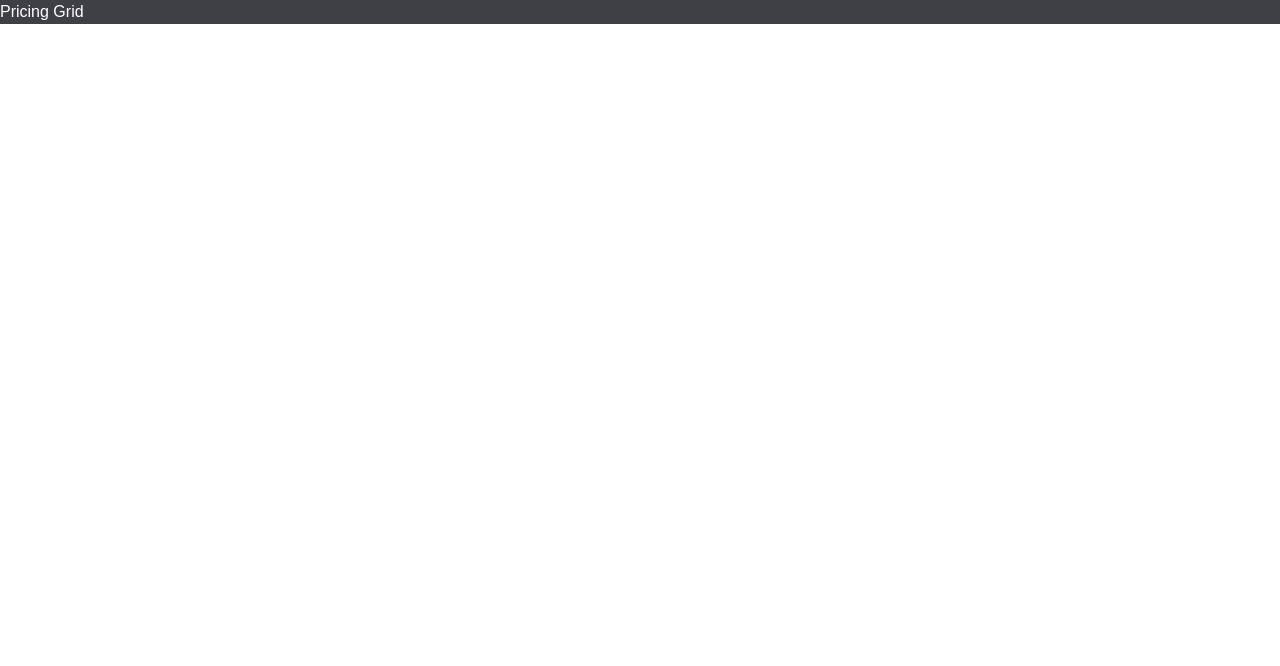
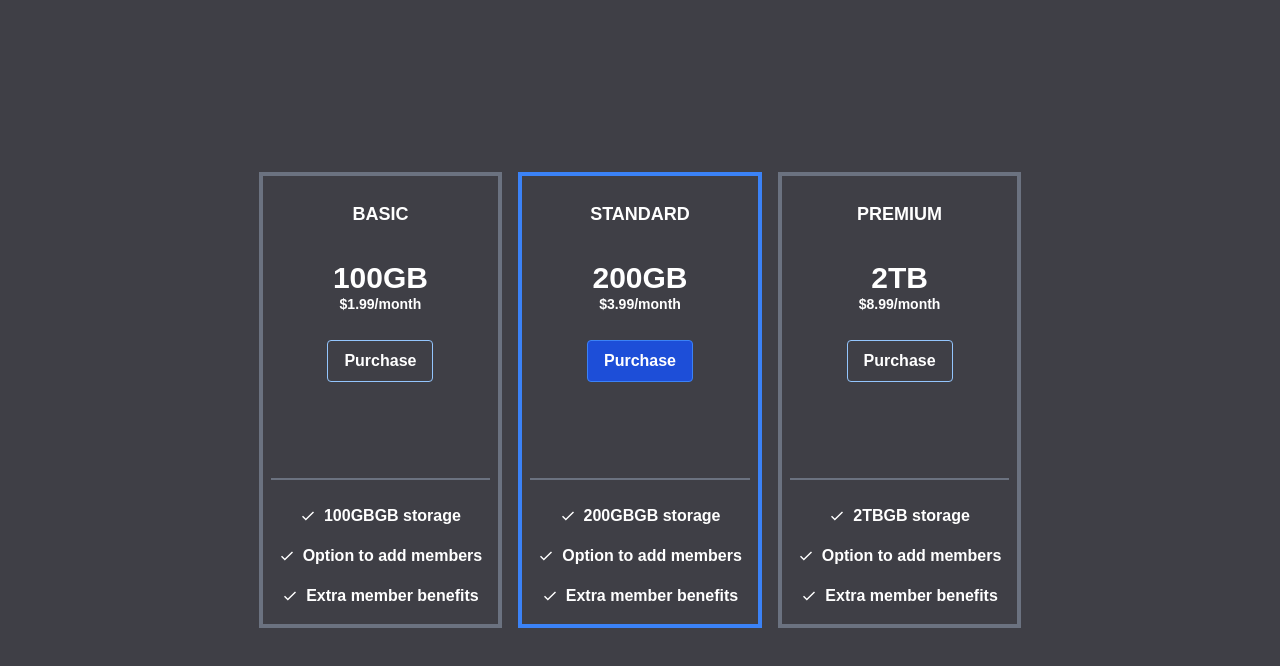
Before and after one commit to shoaibalirts/Tailwind-mini-projects, a Next.js app: page /pricinggrid in a window 1280 px wide. Shown: the top 666 px of the page. Built offline with nearby package versions, Linux system fonts and the light colour scheme.

Commit message:
implemented Price Grid in Tailwind CSS

```diff
--- a/src/app/emailsubscribe/page.js
+++ b/src/app/emailsubscribe/page.js
@@ -50,11 +50,6 @@ export default function EmailSubscribe() {
           </div>
         </div>
       </div>
-      <div className="bg-zinc-700">
-        <Link href="/">
-          <IoMdArrowRoundBack className="text-white text-2xl space-x-2" />
-        </Link>
-      </div>
     </>
   );
 }
--- a/src/app/pricinggrid/page.js
+++ b/src/app/pricinggrid/page.js
@@ -1,13 +1,88 @@
+import PriceGrid from "@/components/pricegrid";
 import Head from "next/head";
+
 export default function PricingGrid() {
   return (
     <>
       <Head>
         <title>Pricing Grid</title>
       </Head>
-      <div className="bg-zinc-700">
-        <p>Pricing Grid</p>
+
+      {/* Background Container */}
+      <div className="flex flex-col items-center justify-center h-screen gap-y-4 font-bold bg-zinc-700 md:flex-row md:gap-x-4">
+        <PriceGrid
+          type="basic"
+          datacapacity="100GB"
+          price="1.99"
+          cardBorderColor="border-gray-500"
+          btnBackground="bg-zinc-700"
+          btnBorderColor="border-blue-300"
+        />
+        <PriceGrid
+          type="standard"
+          datacapacity="200GB"
+          price="3.99"
+          cardBorderColor="border-blue-500"
+          btnBackground="bg-blue-700"
+          btnBorderColor="border-blue-500"
+        />
+        <PriceGrid
+          type="premium"
+          datacapacity="2TB"
+          price="8.99"
+          cardBorderColor="border-gray-500"
+          btnBackground="bg-zinc-700"
+          btnBorderColor="border-blue-300"
+        />
       </div>
     </>
   );
 }
+
+/*
+<div className="flex flex-col p-2 border-4 border-blue-500 font-bold">
+          <p className="text-lg">standard</p>
+          <p className="text-3xl">200GB</p>
+          <p>$3.99/month</p>
+          <button className="p-4 py-2 border rounded border-zinc-700 bg-blue-500 ">
+            Purchase
+          </button>
+          <div>
+            <div className="flex flex-row items-center justify-center gap-x-2">
+              <IoMdCheckmark />
+              <p>200GB storage</p>
+            </div>
+            <div>
+              <IoMdCheckmark />
+              <p>Option to add members</p>
+            </div>
+            <div>
+              <IoMdCheckmark />
+              <p>Extra member benefits</p>
+            </div>
+          </div>
+        </div>
+*/
+
+/*
+<div className="flex flex-col p-2 border-4 border-gray-500">
+          <p>basic</p>
+          <p>2TB</p>
+          <p>$8.99/month</p>
+          <button>Purchase</button>
+          <div>
+            <div>
+              <IoMdCheckmark />
+              <p>100GB storage</p>
+            </div>
+            <div>
+              <IoMdCheckmark />
+              <p>Option to add members</p>
+            </div>
+            <div>
+              <IoMdCheckmark />
+              <p>Extra member benefits</p>
+            </div>
+          </div>
+        </div>
+*/
--- /dev/null
+++ b/src/components/pricegrid.js
@@ -0,0 +1,39 @@
+import { IoMdCheckmark } from "react-icons/io";
+
+export default function PriceGrid({
+  type,
+  datacapacity,
+  price,
+  cardBorderColor,
+  btnBackground,
+  btnBorderColor,
+}) {
+  return (
+    <div
+      className={`flex flex-col items-center justify-center p-2 border-4 ${cardBorderColor} font-bold`}
+    >
+      <p className="text-lg pt-4 uppercase">{type}</p>
+      <p className="text-3xl mt-8">{datacapacity}</p>
+      <p className="text-sm leading-[8px] mt-1">${price}/month</p>
+      <button
+        className={`mt-8 p-4 py-2 border rounded ${btnBorderColor} ${btnBackground} transform hover:scale-105 hover:duration-300 hover:bg-black`}
+      >
+        Purchase
+      </button>
+      <div className="p-2 mt-24 border-t-2 border-gray-500 space-y-4">
+        <div className="flex flex-row items-center justify-center gap-x-2 pt-4">
+          <IoMdCheckmark />
+          <p>{datacapacity}GB storage</p>
+        </div>
+        <div className="flex flex-row items-center justify-center gap-x-2">
+          <IoMdCheckmark />
+          <p>Option to add members</p>
+        </div>
+        <div className="flex flex-row items-center justify-center gap-x-2">
+          <IoMdCheckmark />
+          <p>Extra member benefits</p>
+        </div>
+      </div>
+    </div>
+  );
+}
```
